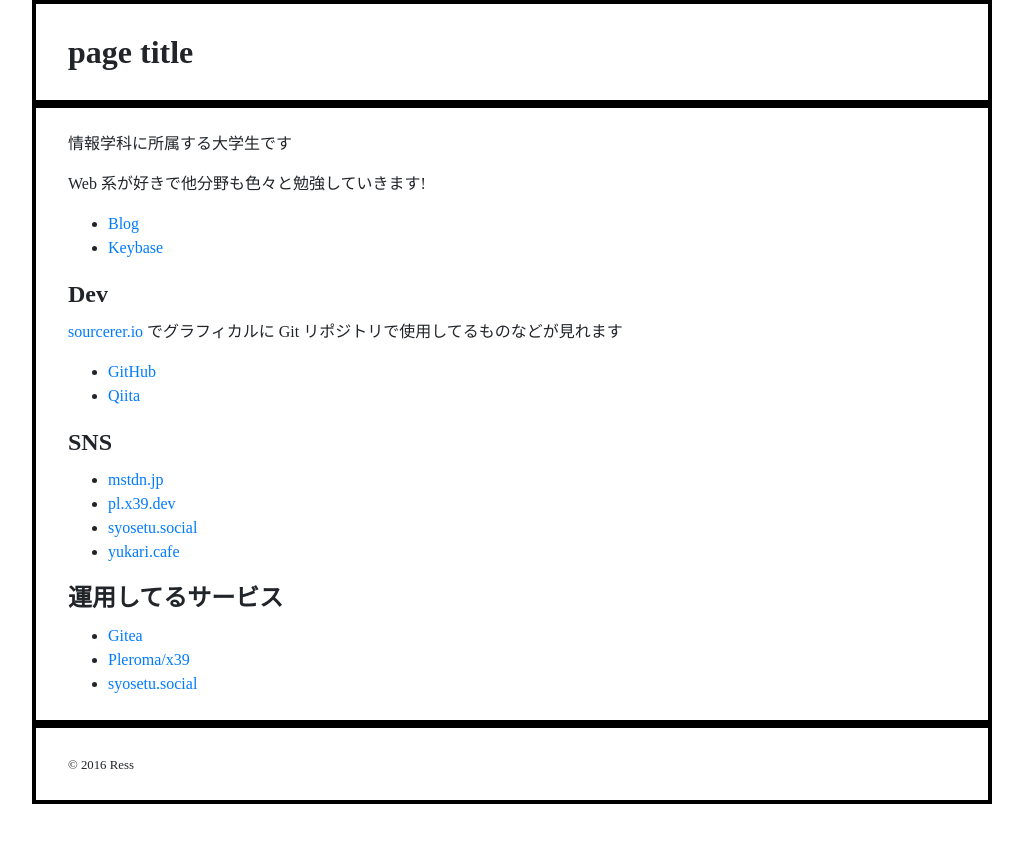
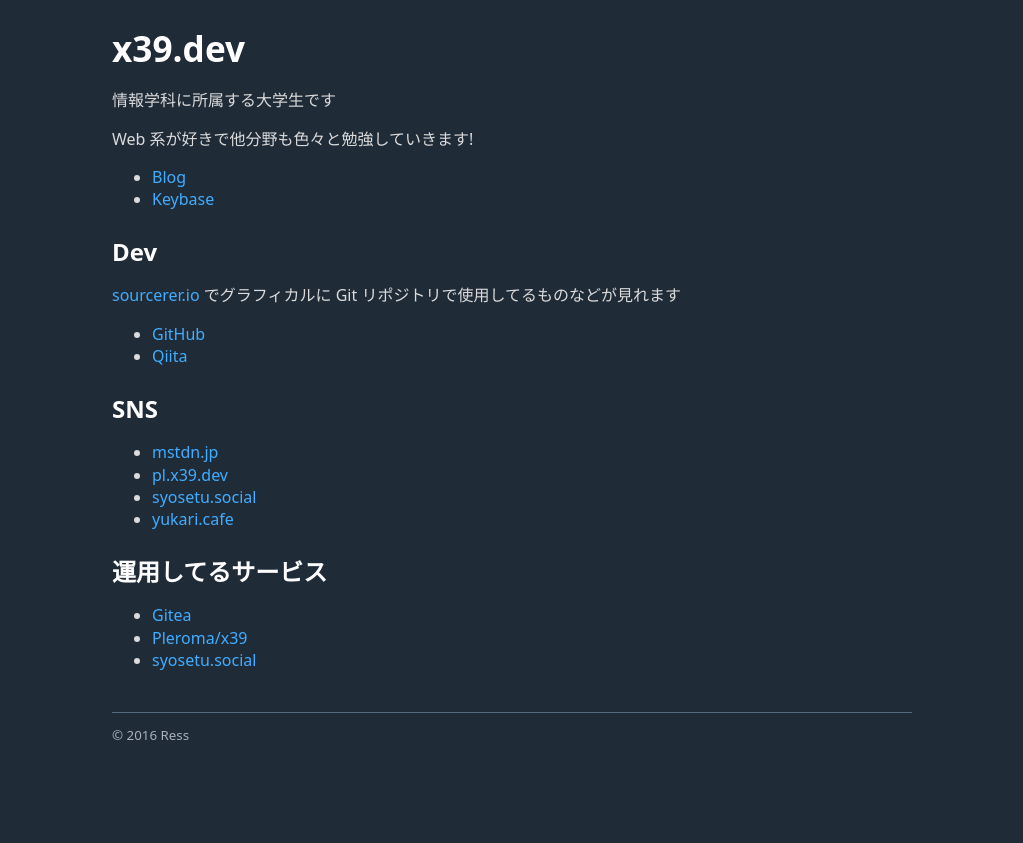
Before and after one commit to ress997/profile, a Jekyll site: the page built from index.md, in a window 1280 px wide. Shown: the top 843 px of the page, without its empty margins (128-1151 px from the left). Built offline with Jekyll 4.4.1, drawn with Linux system fonts in a browser that asks for light colours; some web fonts are replaced.

Commit message:
water.css を使用
https://github.com/kognise/water.css

```diff
--- a/_layouts/default.html
+++ b/_layouts/default.html
@@ -6,21 +6,12 @@ layout: null
 <head>
 	<meta name="viewport" content="width=device-width,initial-scale=1">
 
-	<title>{% if page.title %}{{ page.title }} | {% endif %}{{ site.title }}</title>
+	<title>{{ site.title }}</title>
 
 	<link rel="canonical" href="{{ page.url | absolute_url }}">
-	<link rel="stylesheet" href="https://unpkg.com/nes.css@latest/css/nes.min.css">
+	<link rel="stylesheet" href="https://cdn.jsdelivr.net/gh/kognise/water.css@latest/dist/dark.min.css">
+
 	<style>
-@font-face {
-	font-family: "美咲ゴシック";
-	src: url({{ "font/MisakiGothic.woff" | absolute_url }}) format('woff'),
-		url({{ "font/MisakiGothic.ttf" | absolute_url }}) format('truetype');
-}
-
-html, body, pre, code, kbd, samp {
-	font-family: "美咲ゴシック";
-}
-
 .container {
 	position: relative;
 	width: 100%;
@@ -44,15 +35,15 @@ html, body, pre, code, kbd, samp {
 }
 	</style>
 </head>
-<body class='container'>
-	<header class='nes-container'>
-		<h1>page title</h1>
+<body>
+	<header>
+		<h1>{{ site.title }}</h1>
 	</header>
-	<main class='nes-container'>
-	{{ content }}
+	<main>
+{{ content }}
 	</main>
-	<footer class='nes-container'>
-		<small>© 2016 Ress</small>
+	<footer>
+		<small>&copy; 2016 Ress</small>
 	</footer>
 </body>
 </html>
```
